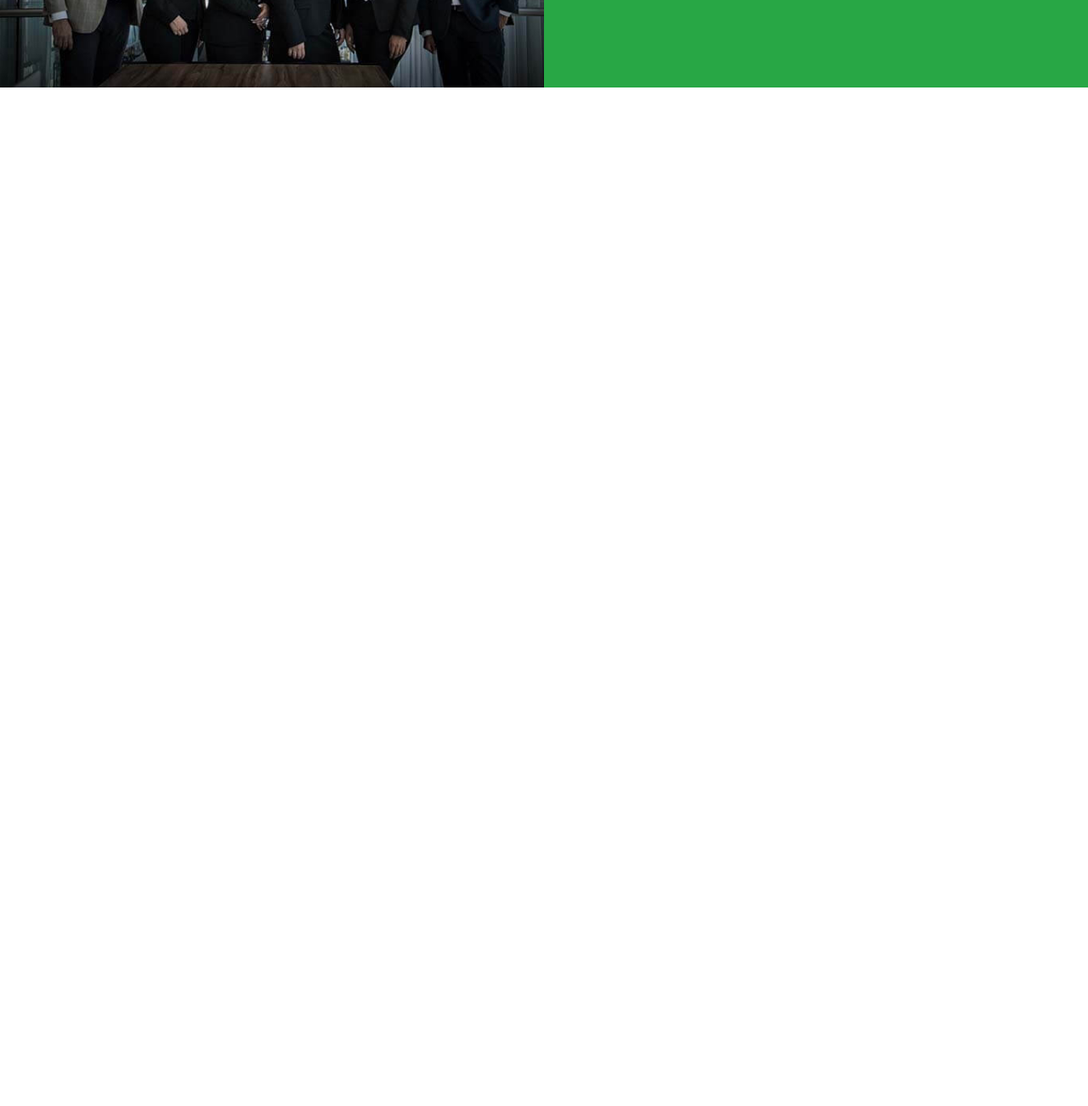
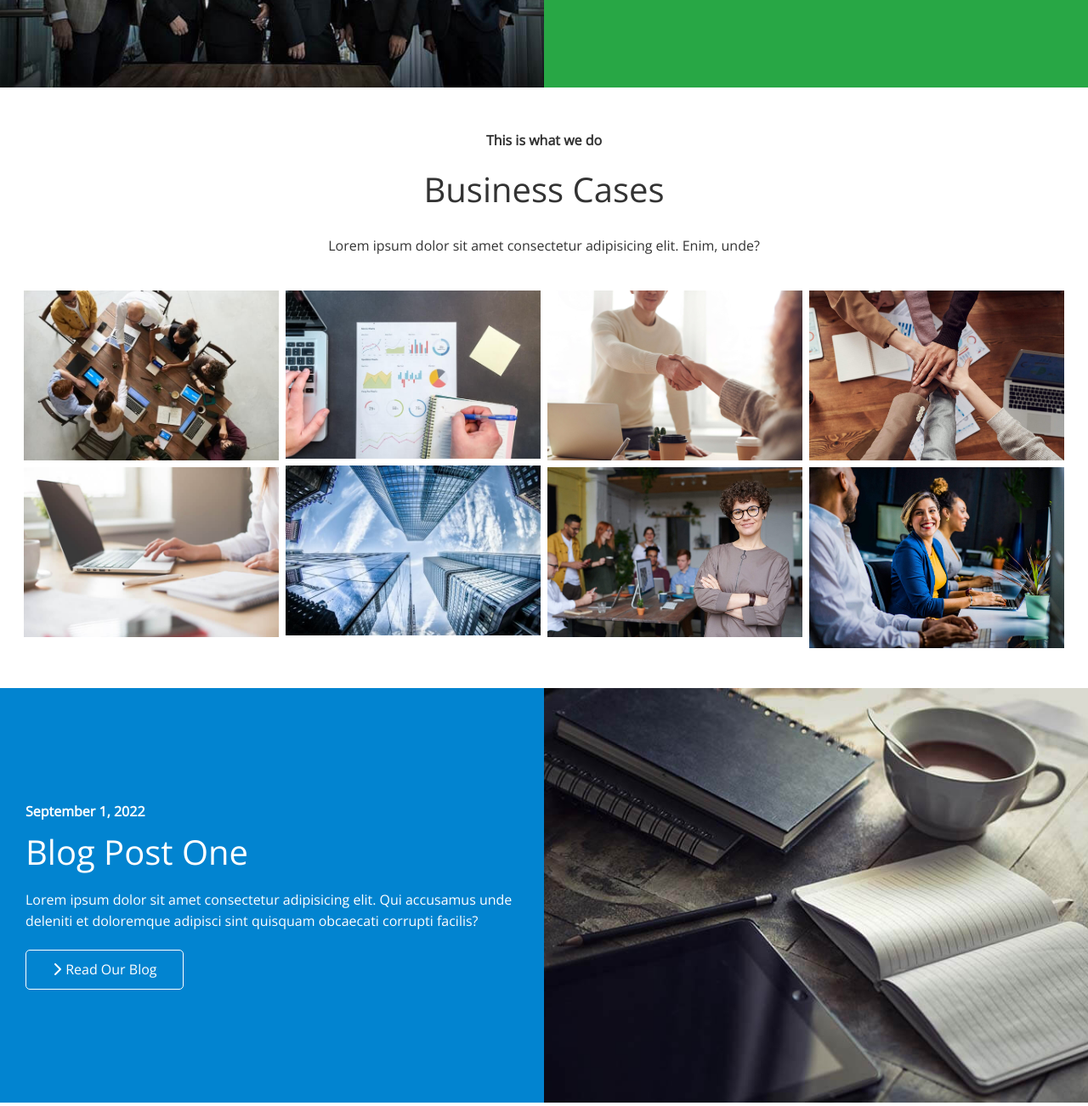
Before and after one commit to s-khodjaev/edge_ledger, a website: page index.html in a window 1280 px wide. Shown: the part 1467-2769 px from the top of the page at 85% size. Before the commit the page ends 1578 px from the top, so only its background shows below. Drawn offline with nearby package versions, Linux system fonts and the light colour scheme.

Commit message:
added cases & blog sections

```diff
--- a/css/main.css
+++ b/css/main.css
@@ -132,3 +132,9 @@
   border-radius: 50%;
   margin-bottom: 15px;
 }
+
+/* Cases */
+
+.cases img:hover {
+  opacity: 0.7;
+}
--- a/css/utilities.css
+++ b/css/utilities.css
@@ -65,6 +65,10 @@
 
 /* Flex columns */
 
+.flex-columns.flex-reverse .row {
+  flex-direction: row-reverse;
+}
+
 .flex-columns .row {
   display: flex;
   flex-wrap: wrap;
@@ -109,3 +113,37 @@
 .flex-columns p {
   margin: 20px 0;
 }
+
+/* Section header */
+
+.section-header {
+  padding: 30px;
+  display: flex;
+  flex-direction: column;
+  align-items: center;
+  justify-content: center;
+  text-align: center;
+}
+
+.section-header h2 {
+  font-size: 40px;
+  margin: 20px 0;
+}
+
+.section-padding {
+  padding: 20px 20px 40px;
+}
+
+/* Flex grid */
+
+.flex-grid .row {
+  display: flex;
+  flex-wrap: wrap;
+  padding: 0 4px;
+}
+
+.flex-grid .column {
+  flex: 25%;
+  max-width: 25%;
+  padding: 0 4px;
+}
--- a/index.html
+++ b/index.html
@@ -85,6 +85,54 @@
   </section>
   <!-- /About: Solutions -->
 
+  <!-- Cases -->
+  <section class="cases flex-grid section-padding">
+    <header class="section-header">
+      <h4>This is what we do</h4>
+      <h2>Business Cases</h2>
+      <p>Lorem ipsum dolor sit amet consectetur adipisicing elit. Enim, unde?</p>
+    </header>
+    <div class="row">
+      <div class="column">
+        <img src="img/cases/cases1.jpg" alt="">
+        <img src="img/cases/cases2.jpg" alt="">
+      </div>
+      <div class="column">
+        <img src="img/cases/cases3.jpg" alt="">
+        <img src="img/cases/cases4.jpg" alt="">
+      </div>
+      <div class="column">
+        <img src="img/cases/cases5.jpg" alt="">
+        <img src="img/cases/cases6.jpg" alt="">
+      </div>
+      <div class="column">
+        <img src="img/cases/cases7.jpg" alt="">
+        <img src="img/cases/cases8.jpg" alt="">
+      </div>
+    </div>
+  </section>
+  <!-- /Cases -->
+
+  <!-- Blog -->
+  <section id="blog" class="blog flex-columns flex-reverse">
+    <div class="row">
+      <div class="column">
+        <div class="column-1">
+          <img src="img/home/blog.jpg" alt="">
+        </div>
+      </div>
+      <div class="column">
+        <div class="column-2 bg-secondary">
+          <h4>September 1, 2022</h4>
+          <h2>Blog Post One</h2>
+          <p>Lorem ipsum dolor sit amet consectetur adipisicing elit. Qui accusamus unde deleniti et doloremque adipisci sint quisquam obcaecati corrupti facilis?</p>
+          <a href="#" class="btn btn-outline"><i class="fas fa-chevron-right"></i> Read Our Blog</a>
+        </div>
+      </div>
+    </div>
+  </section>
+  <!-- /Blog -->
+
   </main>
 
 
```
